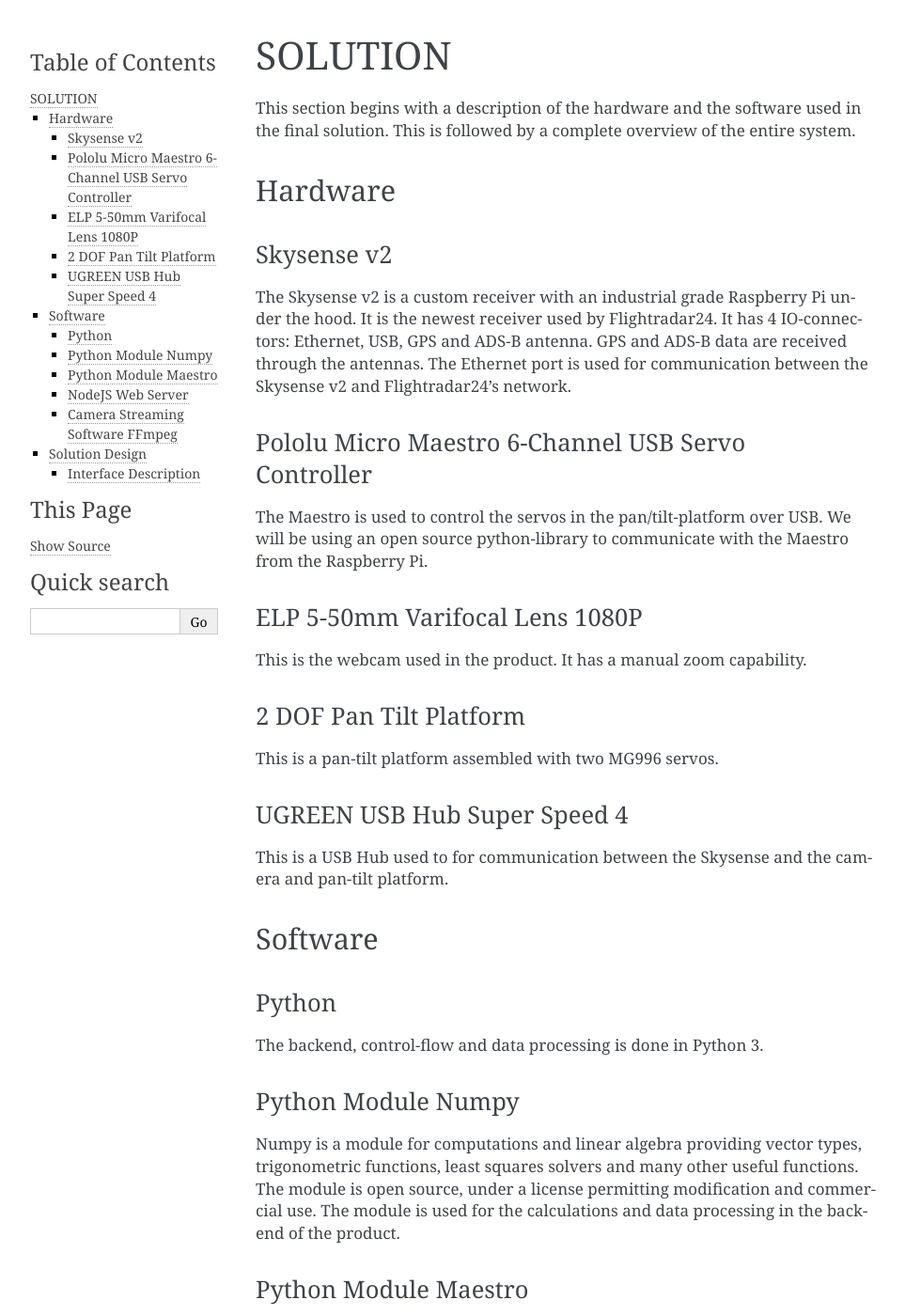
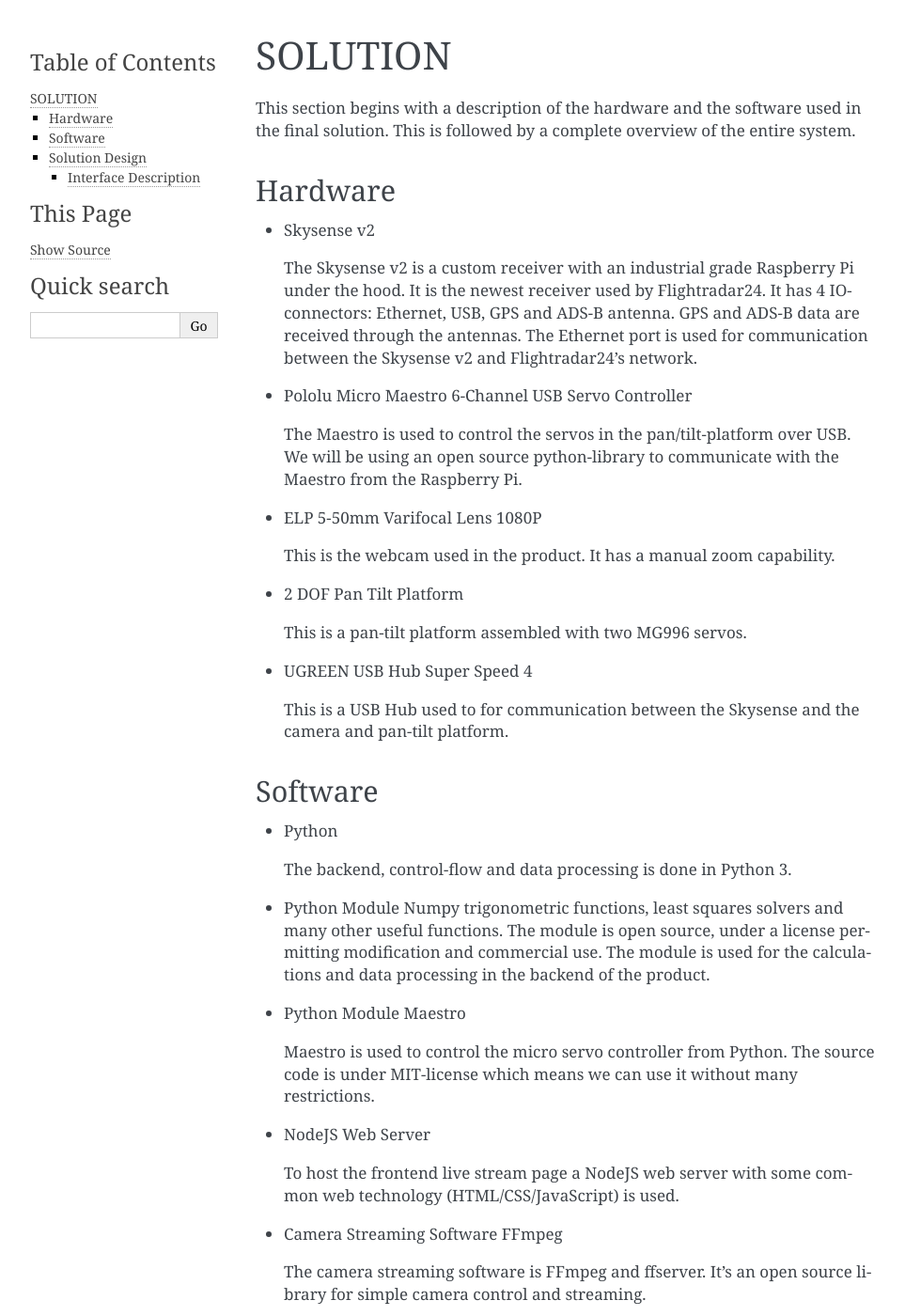
Before and after one commit to aathn/mvk18, a Sphinx documentation site: the page built from docs/source/solution.rst, in a window 1280 px wide and 1400 px high. Shown: the whole window at 94% size, without its empty margins (148-1111 px from the left). Built offline with Sphinx 7.4.7, drawn with Linux system fonts in a browser that asks for light colours; formulas are drawn with MathJax 3.

Commit message:
make list of headers

```diff
--- a/docs/source/solution.rst
+++ b/docs/source/solution.rst
@@ -9,75 +9,63 @@
 Hardware
 --------
 
-Skysense v2
-~~~~~~~~~~~
+- Skysense v2
 
-The Skysense v2 is a custom receiver with an industrial grade
-Raspberry Pi under the hood. It is the newest receiver used by
-Flightradar24. It has 4 IO-connectors: Ethernet, USB, GPS and ADS-B antenna.
-GPS and ADS-B data are received through the antennas.
-The Ethernet port is used for communication between the Skysense v2 and
-Flightradar24’s network.
+  The Skysense v2 is a custom receiver with an industrial grade
+  Raspberry Pi under the hood. It is the newest receiver used by
+  Flightradar24. It has 4 IO-connectors: Ethernet, USB, GPS and ADS-B antenna.
+  GPS and ADS-B data are received through the antennas.
+  The Ethernet port is used for communication between the Skysense v2 and
+  Flightradar24’s network.
 
-Pololu Micro Maestro 6-Channel USB Servo Controller
-~~~~~~~~~~~~~~~~~~~~~~~~~~~~~~~~~~~~~~~~~~~~~~~~~~~
+- Pololu Micro Maestro 6-Channel USB Servo Controller
 
-The Maestro is used to control the servos in the pan/tilt-platform
-over USB. We will be using an open source python-library to
-communicate with the Maestro from the Raspberry Pi.
+  The Maestro is used to control the servos in the pan/tilt-platform
+  over USB. We will be using an open source python-library to
+  communicate with the Maestro from the Raspberry Pi.
 
-ELP 5-50mm Varifocal Lens 1080P
-~~~~~~~~~~~~~~~~~~~~~~~~~~~~~~~
+- ELP 5-50mm Varifocal Lens 1080P
 
-This is the webcam used in the product. It has a manual zoom
-capability.
+  This is the webcam used in the product. It has a manual zoom
+  capability.
 
-2 DOF Pan Tilt Platform
-~~~~~~~~~~~~~~~~~~~~~~~
+- 2 DOF Pan Tilt Platform
 
-This is a pan-tilt platform assembled with two MG996 servos.
+  This is a pan-tilt platform assembled with two MG996 servos.
 
-UGREEN USB Hub Super Speed 4
-~~~~~~~~~~~~~~~~~~~~~~~~~~~~
+- UGREEN USB Hub Super Speed 4
 
-This is a USB Hub used to for communication between the Skysense and the
-camera and pan-tilt platform.
+  This is a USB Hub used to for communication between the Skysense and the
+  camera and pan-tilt platform.
 
 Software
 --------
 
-Python
-~~~~~~
+- Python
 
-The backend, control-flow and data processing is done in Python 3.
+  The backend, control-flow and data processing is done in Python 3.
 
-Python Module Numpy
-~~~~~~~~~~~~~~~~~~~
+- Python Module Numpy
+  trigonometric functions, least squares solvers and many other useful
+  functions. The module is open source, under a license permitting
+  modification and commercial use. The module is used for the calculations and
+  data processing in the backend of the product.
 
-Numpy is a module for computations and linear algebra providing vector types,
-trigonometric functions, least squares solvers and many other useful
-functions. The module is open source, under a license permitting
-modification and commercial use. The module is used for the calculations and
-data processing in the backend of the product.
+- Python Module Maestro
 
-Python Module Maestro
-~~~~~~~~~~~~~~~~~~~~~
+  Maestro is used to control the micro servo controller from Python. The
+  source code is under MIT-license which means we can use it without many
+  restrictions.
 
-Maestro is used to control the micro servo controller from Python. The
-source code is under MIT-license which means we can use it without many
-restrictions.
+- NodeJS Web Server
 
-NodeJS Web Server
-~~~~~~~~~~~~~~~~~
+  To host the frontend live stream page a NodeJS web server with some common web
+  technology (HTML/CSS/JavaScript) is used.
 
-To host the frontend live stream page a NodeJS web server with some common web
-technology (HTML/CSS/JavaScript) is used.
+- Camera Streaming Software FFmpeg
 
-Camera Streaming Software FFmpeg
-~~~~~~~~~~~~~~~~~~~~~~~~~~~~~~~~
-
-The camera streaming software is FFmpeg and ffserver. It's an open source
-library for simple camera control and streaming.
+  The camera streaming software is FFmpeg and ffserver. It's an open source
+  library for simple camera control and streaming.
 
 Solution Design
 ---------------
```
